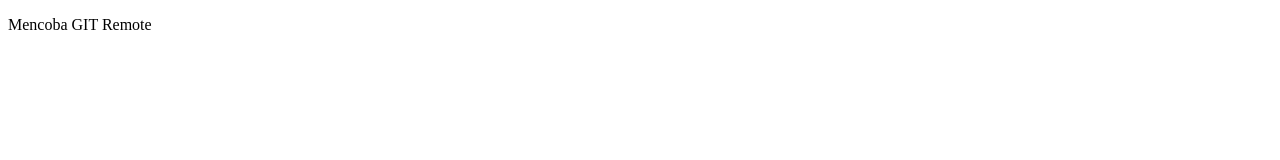
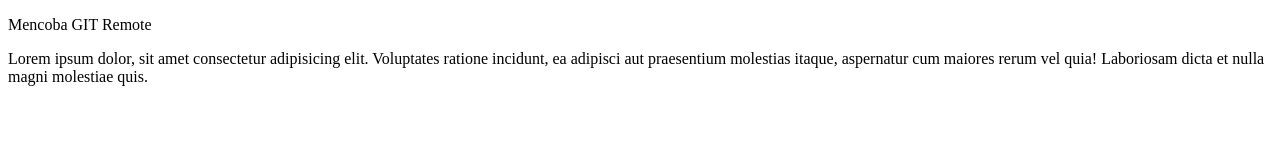
Before and after one commit to aliptaufiqakbar/alip-git-test, a plain HTML site: page index.html in a window 1280 px wide. Drawn offline with Linux system fonts and the light colour scheme.

Commit message:
Menambahkan paraghraph

```diff
--- a/index.html
+++ b/index.html
@@ -7,5 +7,6 @@
 </head>
 <body>
     <p>Mencoba GIT Remote</p>
+    <p>Lorem ipsum dolor, sit amet consectetur adipisicing elit. Voluptates ratione incidunt, ea adipisci aut praesentium molestias itaque, aspernatur cum maiores rerum vel quia! Laboriosam dicta et nulla magni molestiae quis.</p>
 </body>
 </html>
```
